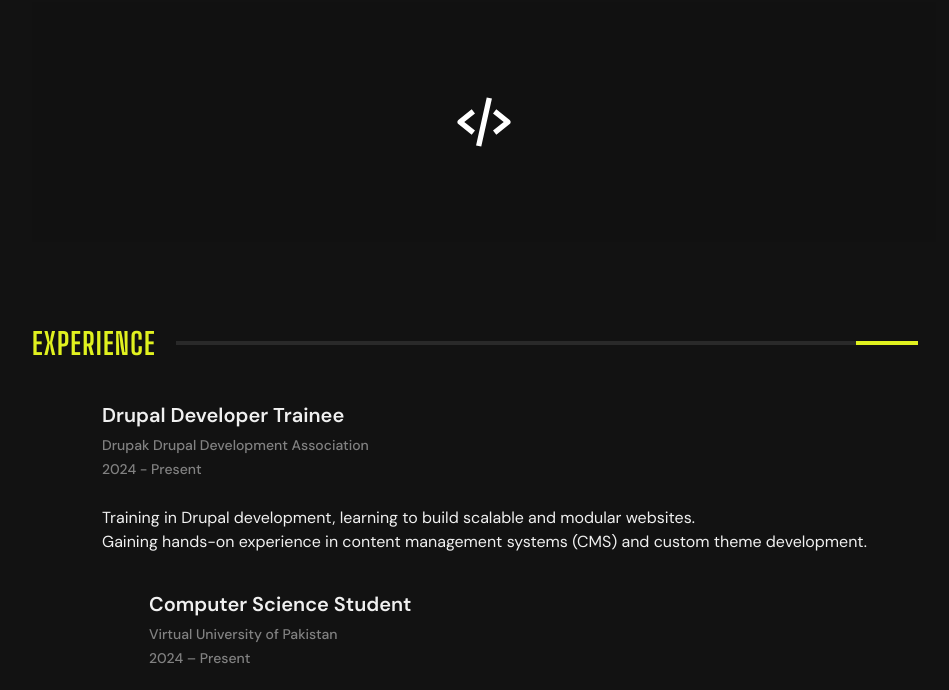
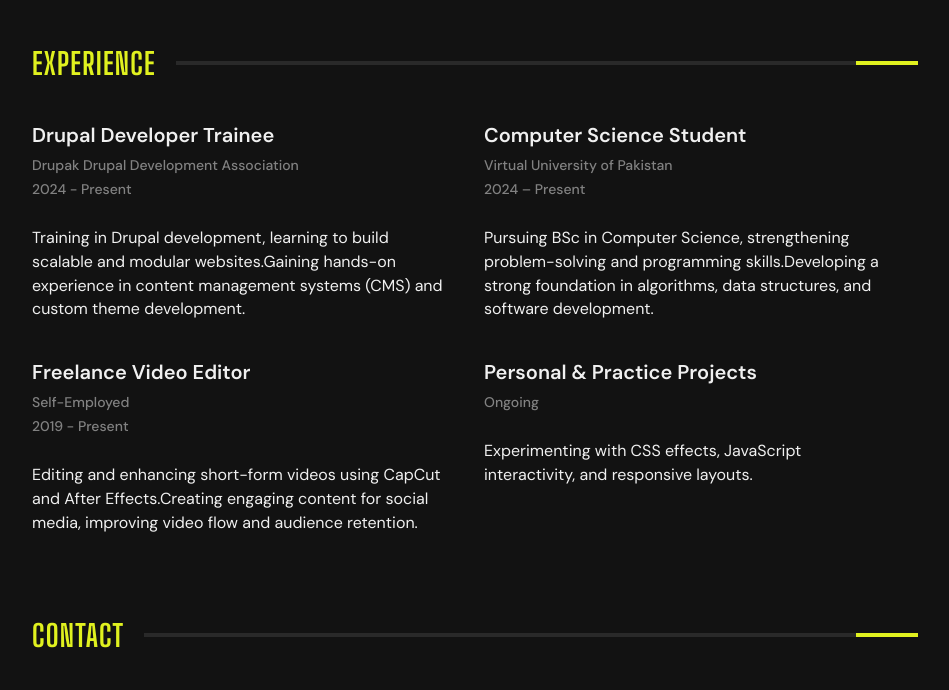
Before and after one commit to Sudais-Ahmad-Khan/portfolio, a website: page index.html in a window 1280 px wide. Shown: the part 2810-3500 px from the top of the page, without its empty margins (156-1105 px from the left). Drawn offline with nearby package versions, Linux system fonts and the light colour scheme.

Commit message:
Update index.html

```diff
--- a/index.html
+++ b/index.html
@@ -162,6 +162,7 @@
                     </div>
                 </div>
             </div>
+            <div class="project__main">
                 <a class="links" href="My_video/videos.html">
                     <div class="project__videos">
                     <div class="videos__icon">
@@ -183,6 +184,7 @@
                     </div>
                 </a>
             </div>
+        </div>
         <div id="experience" class="experience">
             <div class="about__head">
                 <p class="about__head--topic">EXPERIENCE</p>
@@ -199,6 +201,7 @@
                     </div>
                 </div>
             </div>
+            <div class="experience__cards">
                 <div class="experience__card">
                     <div class="experience__card--top">
                         <p class="card__heading">Drupal Developer Trainee</p>
@@ -208,8 +211,7 @@
                         </div>
                     </div>
                     <div class="experience__card--bottom">
-                    <p>Training in Drupal development, learning to build scalable and modular websites.</p>
-                    <p>Gaining hands-on experience in content management systems (CMS) and custom theme development.</p>
+                        <p>Training in Drupal development, learning to build scalable and modular websites.Gaining hands-on experience in content management systems (CMS) and custom theme development.</p>
                     </div>
 
                 </div>
@@ -222,8 +224,7 @@
                         </div>
                     </div>
                     <div class="experience__card--bottom">
-                    <p>Pursuing BSc in Computer Science, strengthening problem-solving and programming skills.</p>
-                    <p>Developing a strong foundation in algorithms, data structures, and software development.</p>
+                        <p>Pursuing BSc in Computer Science, strengthening problem-solving and programming skills.Developing a strong foundation in algorithms, data structures, and software development.</p>
                     </div>
 
                 </div>
@@ -236,8 +237,7 @@
                         </div>
                     </div>
                     <div class="experience__card--bottom">
-                    <p>Editing and enhancing short-form videos using CapCut and After Effects.</p>
-                    <p>Creating engaging content for social media, improving video flow and audience retention.</p>
+                        <p>Editing and enhancing short-form videos using CapCut and After Effects.Creating engaging content for social media, improving video flow and audience retention.</p>
                     </div>
 
                 </div>
@@ -252,6 +252,7 @@
                         <p>Experimenting with CSS effects, JavaScript interactivity, and responsive layouts.</p>
                     </div>
 
+                </div>
             </div>
         </div>
         <div id="contact" class="contact">
```
Lines whose indentation alone changed are shown as unchanged.
